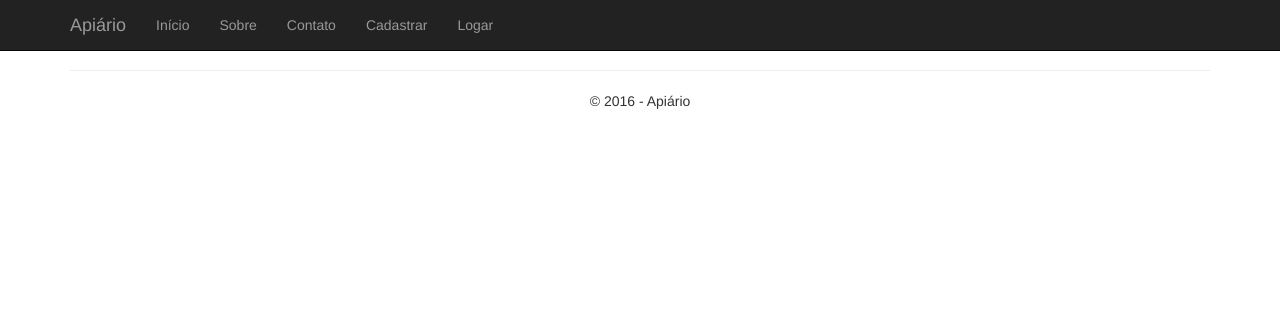
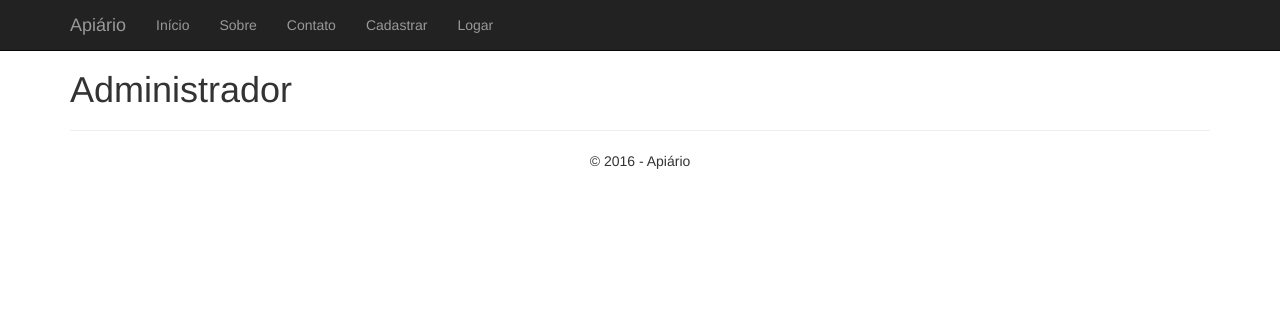
Before and after one commit to viniciushfr/Engenharia-de-Software---Gerencia-de-apiario, an ASP.NET MVC app: template Software/Apiario/Apiario/Views/Administrador/Index.cshtml in a window 1280 px wide. Shown: the top 311 px of the page. Run offline with ASP.NET Core 8 and stand-ins for ASP.NET MVC 5, Linux system fonts and the light colour scheme; the template is opened without the code that fills it, so the values that code supplies are empty; the project's own start-up code is not run; a stand-in starts its controllers and pages; some libraries are stand-ins or nearby versions.

Commit message:
Testando

```diff
--- a/Software/Apiario/Apiario/Views/Administrador/Index.cshtml
+++ b/Software/Apiario/Apiario/Views/Administrador/Index.cshtml
@@ -3,3 +3,5 @@
     ViewBag.Title = "Administrador";
     Layout = "~/Views/Shared/_Layout.cshtml";
 }
+
+<h1>Administrador</h1>
```
Also changed, not shown: 5 other files.
